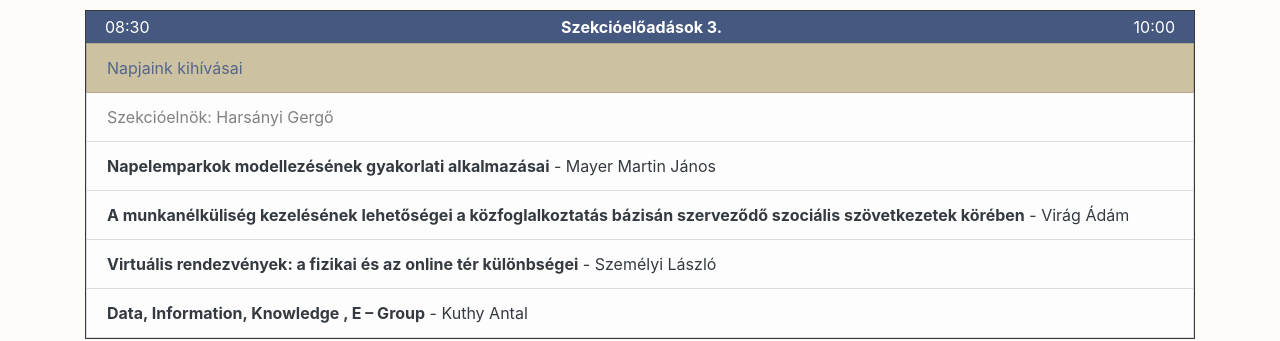
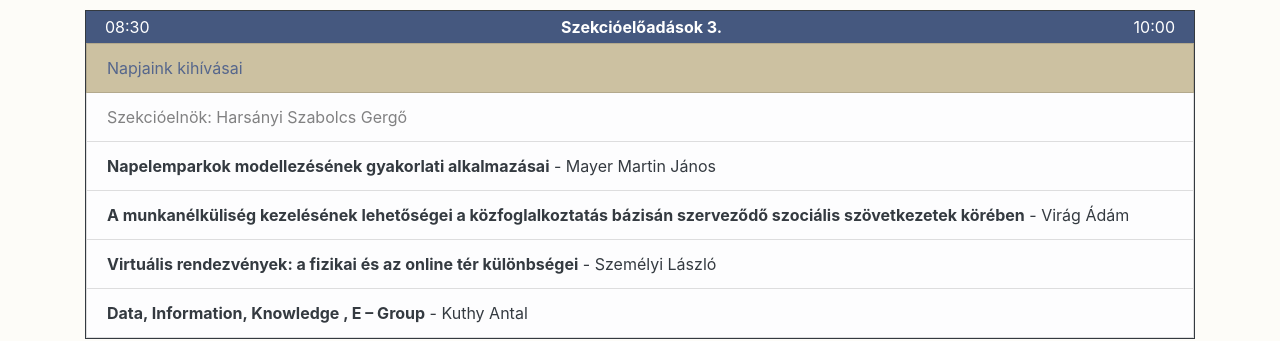
Before and after one commit to hegyhati/psak_2020, a Jekyll site: the page built from sections.html, in a window 1280 px wide and 900 px high, scrolled down 1014 px. Shown: the part 153-494 px from the top of the window. Built offline with Jekyll 4.4.1, drawn with Linux system fonts in a browser that asks for light colours.

Commit message:
Update program.json

```diff
--- a/_data/program.json
+++ b/_data/program.json
@@ -59,7 +59,7 @@
         "sections" : [
           {
             "name" : "Napjaink kihívásai",
-            "chair" : "Harsányi Gergő",
+            "chair" : "Harsányi Szabolcs Gergő",
             "presentations" : ["Mayer_Martin_Janos","Virag_Adam","Szemelyi_Laszlo","Kuthy_Antal"]
           },
         ]
```
